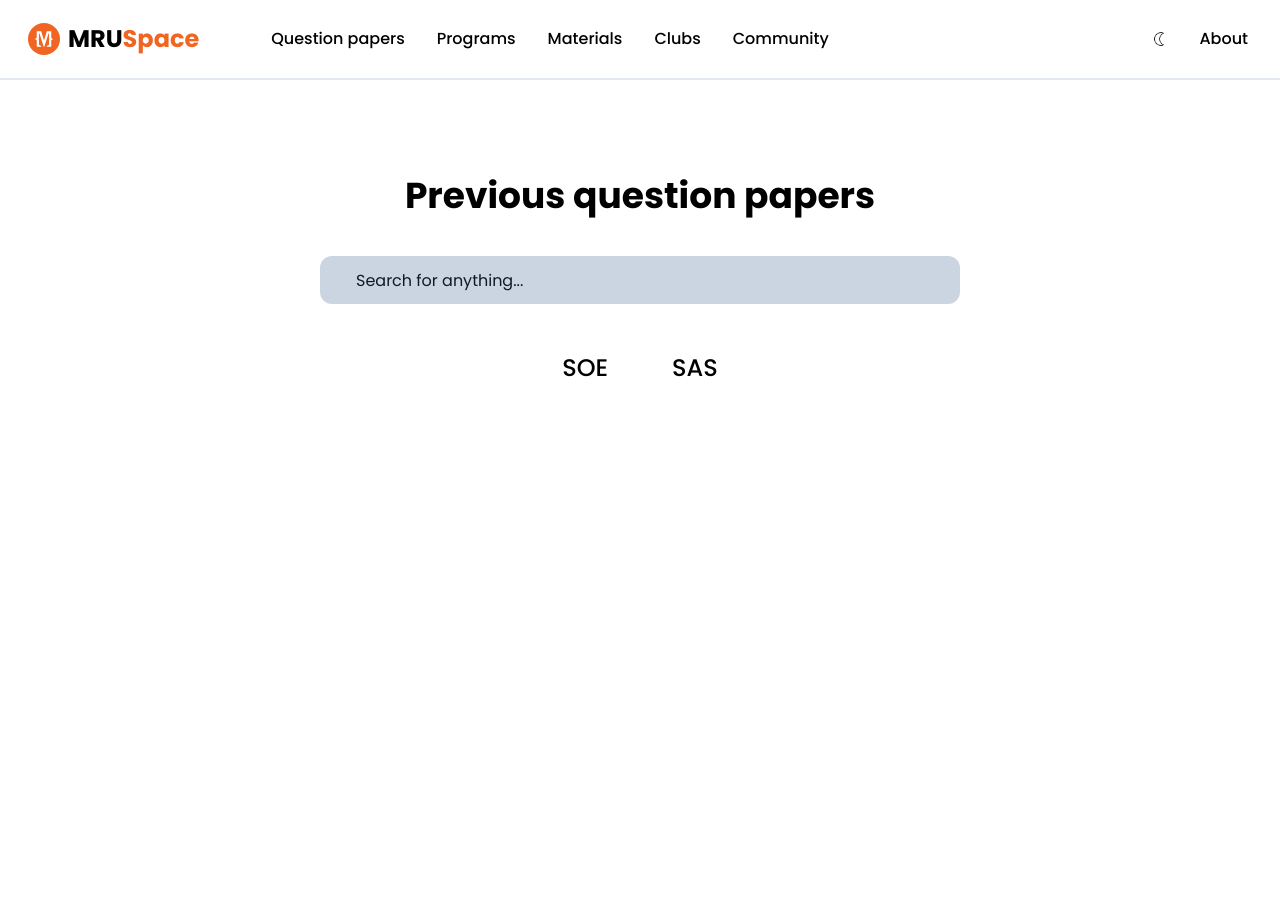
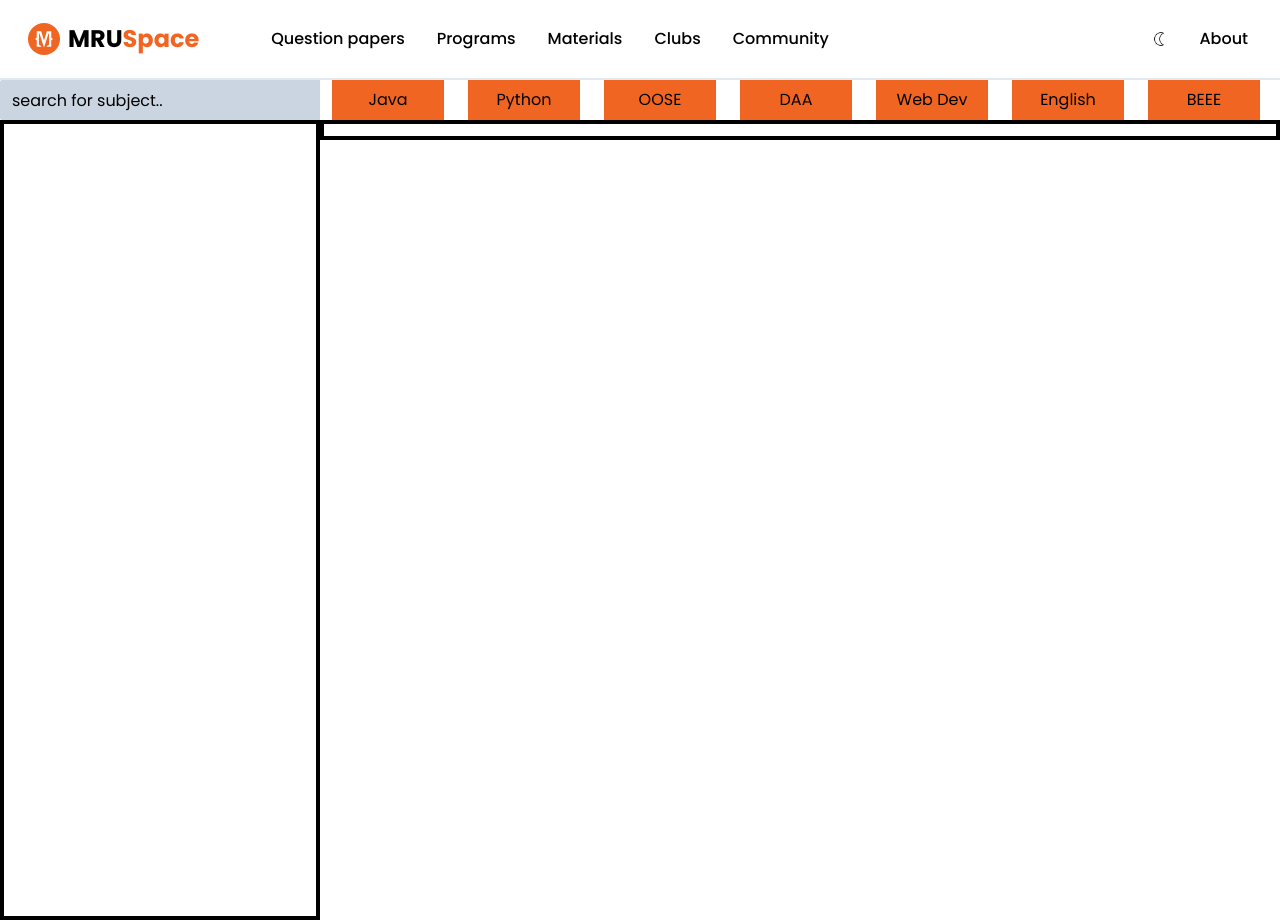
Before and after one commit to AnilReddyDev/Mruspace, a React (Vite) app: page /qnpapers in a window 1280 px wide. Before the commit the page ends 880 px from the top, so only its background shows below. Built offline with nearby package versions, Linux system fonts and the light colour scheme.

Commit message:
Implemented search in question papers page

```diff
--- a/src/components/QuestionPaper.jsx
+++ b/src/components/QuestionPaper.jsx
@@ -1,64 +1,52 @@
 import React, { useState } from 'react'
 
 export default function QuestionPaper() {
-  const [showSoe,setShowSoe] = useState(false)
-  const [showSas,setShowSas] = useState(false)
-  const switchSoeBtn = ()=>{
-    if(showSoe===false){
-      setShowSoe(true)
-      setShowSas(false)
+  const [query,setQuery] = useState("")
+  const btns = [
+    {key:1,subject:"Java" },
+    {key:2,subject:"Python" },
+    {key:3,subject:"OOSE"},
+    {key:4,subject:"DAA"},
+    {key:5,subject:"Web Dev"},
+    {key:6,subject:"English"},
+    {key:7,subject:"BEEE"},
+    {key:8,subject:"DV"},
+    {key:9,subject:"DM"},
+    {key:10,subject:"PS"}
+  ]
+  const getFilterSubjects = (query,items)=>{
+    if(!items){
+      return items
     }else{
-      setShowSoe(false)
+      return btns.filter((item)=> item.subject.toLowerCase().includes(query))
     }
   }
-  const switchSasBtn = ()=>{
-    if(showSas===false){
-      setShowSas(true)
-      setShowSoe(false)
-    }else{
-      setShowSas(false)
-    }
-  }
+  const filteredSubjects = getFilterSubjects(query,btns)
+  return (
+    <div>
+      <main>
+        <div className='flex w-128 bg-white'>
+          <div className='w-1/4'>
+            <input type="text" name="qnsearch" value={query} onChange={(e)=>setQuery(e.target.value.toLowerCase())} className=' w-auto h-10 box-border bg-slate-300 rounded-sm px-3 text-black outline-none placeholder:text-black' placeholder='search for subject..'/>
+          </div>
+          <div className='w-3/4 bg-white h-10 box-border overflow-y-hidden relative'>
+            {
+              filteredSubjects.map((btn) => {
+                return <button className='bg-mruOrange w-28 h-10 mx-3' key={btn.key}>{btn.subject}</button>
+              })
+            }
+          </div>
+        </div>
+        <div className='flex'>
+          {/* container which is holding the left and right containers */}
+          <div className="leftcon w-1/4  h-screen bg-white border-4 box-border border-black">
 
-  return (
-    <>
-      <main className='bg-white h-screen flex flex-col justify-start items-center dark:bg-black'>
-        <h1 className='text-black font-bold text-4xl mt-24 mb-10 dark:text-white'>Previous question papers</h1>
-        <input type="text" name="qnsearch" className='w-1/2 h-12 outline-none rounded-xl bg-slate-300 text-black placeholder:text-gray-900 dark:bg-mruLiteGray dark:text-white px-9 dark:placeholder:text-white ' placeholder="Search for anything..." />
-        <div className='text-white flex justify-center items-center'>
-          <button  onClick={switchSoeBtn} className='mx-8 my-12 pb-2 text-2xl text-black font-medium focus:border-b-4 focus:border-mruOrange dark:text-white'>SOE</button>
-          <button onClick={switchSasBtn} className='mx-8 my-12 pb-2 text-2xl text-black font-medium focus:border-b-4 focus:border-mruOrange dark:text-white'>SAS</button>
+          </div>
+          <div className="rightcon w-3/4 h-5 bg-white border-4 box-border border-black">
+
+          </div>
         </div>
-        {
-          showSoe === true && <div className='flex w-2/3 flex-wrap justify-center items-center'>
-          <button className=' m-5 bg-slate-400 px-8 py-4  rounded-xl text-black font-medium text-lg focus:bg-mruOrange dark:focus:bg-mruOrange dark:bg-mruLiteGray dark:text-white'>Web Dev</button>
-          <button className=' m-5 bg-slate-400 px-8 py-4  rounded-xl text-black font-medium text-lg focus:bg-mruOrange dark:focus:bg-mruOrange dark:bg-mruLiteGray dark:text-white'>Web Dev</button>
-          <button className=' m-5 bg-slate-400 px-8 py-4  rounded-xl text-black font-medium text-lg focus:bg-mruOrange dark:focus:bg-mruOrange dark:bg-mruLiteGray dark:text-white'>Web Dev</button>
-          <button className=' m-5 bg-slate-400 px-8 py-4  rounded-xl text-black font-medium text-lg focus:bg-mruOrange dark:focus:bg-mruOrange dark:bg-mruLiteGray dark:text-white'>Web Dev</button>
-          <button className=' m-5 bg-slate-400 px-8 py-4  rounded-xl text-black font-medium text-lg focus:bg-mruOrange dark:focus:bg-mruOrange dark:bg-mruLiteGray dark:text-white'>Web Dev</button>
-          <button className=' m-5 bg-slate-400 px-8 py-4  rounded-xl text-black font-medium text-lg focus:bg-mruOrange dark:focus:bg-mruOrange dark:bg-mruLiteGray dark:text-white'>Web Dev</button>
-          <button className=' m-5 bg-slate-400 px-8 py-4  rounded-xl text-black font-medium text-lg focus:bg-mruOrange dark:focus:bg-mruOrange dark:bg-mruLiteGray dark:text-white'>Web Dev</button>
-          <button className=' m-5 bg-slate-400 px-8 py-4  rounded-xl text-black font-medium text-lg focus:bg-mruOrange dark:focus:bg-mruOrange dark:bg-mruLiteGray dark:text-white'>Web Dev</button>
-          <button className=' m-5 bg-slate-400 px-8 py-4  rounded-xl text-black font-medium text-lg focus:bg-mruOrange dark:focus:bg-mruOrange dark:bg-mruLiteGray dark:text-white'>Web Dev</button>
-          <button className=' m-5 bg-slate-400 px-8 py-4  rounded-xl text-black font-medium text-lg focus:bg-mruOrange dark:focus:bg-mruOrange dark:bg-mruLiteGray dark:text-white'>Web Dev</button>
-        </div>
-        }
-        {
-          showSas === true && <div className='flex w-2/3 flex-wrap justify-center items-center'>
-          <button className=' m-5 bg-slate-400 px-8 py-4  rounded-xl text-black font-medium text-lg focus:bg-mruOrange dark:focus:bg-mruOrange dark:bg-mruLiteGray dark:text-white'>Enatomy</button>
-          <button className=' m-5 bg-slate-400 px-8 py-4  rounded-xl text-black font-medium text-lg focus:bg-mruOrange dark:focus:bg-mruOrange dark:bg-mruLiteGray dark:text-white'>Enatomy</button>
-          <button className=' m-5 bg-slate-400 px-8 py-4  rounded-xl text-black font-medium text-lg focus:bg-mruOrange dark:focus:bg-mruOrange dark:bg-mruLiteGray dark:text-white'>Enatomy</button>
-          <button className=' m-5 bg-slate-400 px-8 py-4  rounded-xl text-black font-medium text-lg focus:bg-mruOrange dark:focus:bg-mruOrange dark:bg-mruLiteGray dark:text-white'>Enatomy</button>
-          <button className=' m-5 bg-slate-400 px-8 py-4  rounded-xl text-black font-medium text-lg focus:bg-mruOrange dark:focus:bg-mruOrange dark:bg-mruLiteGray dark:text-white'>Enatomy</button>
-          <button className=' m-5 bg-slate-400 px-8 py-4  rounded-xl text-black font-medium text-lg focus:bg-mruOrange dark:focus:bg-mruOrange dark:bg-mruLiteGray dark:text-white'>Enatomy</button>
-          <button className=' m-5 bg-slate-400 px-8 py-4  rounded-xl text-black font-medium text-lg focus:bg-mruOrange dark:focus:bg-mruOrange dark:bg-mruLiteGray dark:text-white'>Enatomy</button>
-          <button className=' m-5 bg-slate-400 px-8 py-4  rounded-xl text-black font-medium text-lg focus:bg-mruOrange dark:focus:bg-mruOrange dark:bg-mruLiteGray dark:text-white'>Enatomy</button>
-          <button className=' m-5 bg-slate-400 px-8 py-4  rounded-xl text-black font-medium text-lg focus:bg-mruOrange dark:focus:bg-mruOrange dark:bg-mruLiteGray dark:text-white'>Enatomy</button>
-          <button className=' m-5 bg-slate-400 px-8 py-4  rounded-xl text-black font-medium text-lg focus:bg-mruOrange dark:focus:bg-mruOrange dark:bg-mruLiteGray dark:text-white'>Enatomy</button>
-        </div>
-        }
-
       </main>
-    </>
+    </div>
   )
 }
--- a/tailwind.config.js
+++ b/tailwind.config.js
@@ -31,6 +31,9 @@ export default {
       },
       blue:{
         450:"#5F99F7"
+      },
+      width: {
+        '128': '100%',
       }
     },
   },
```
